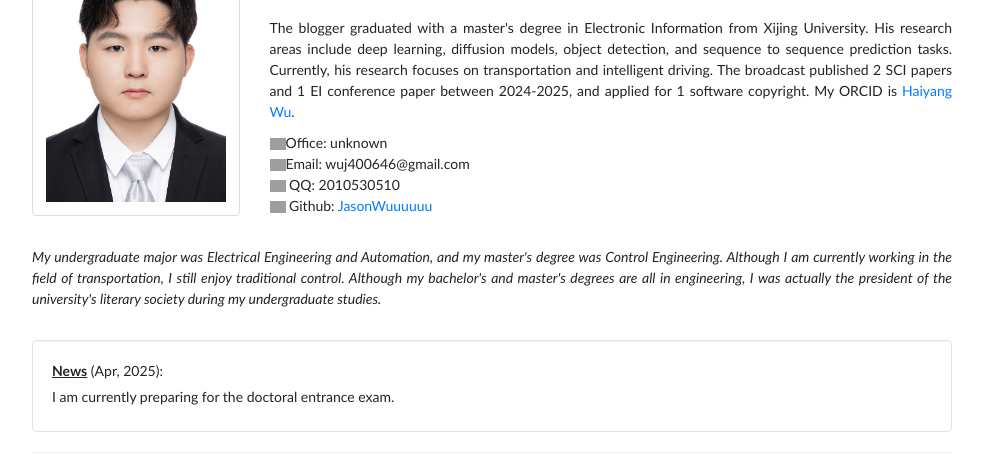
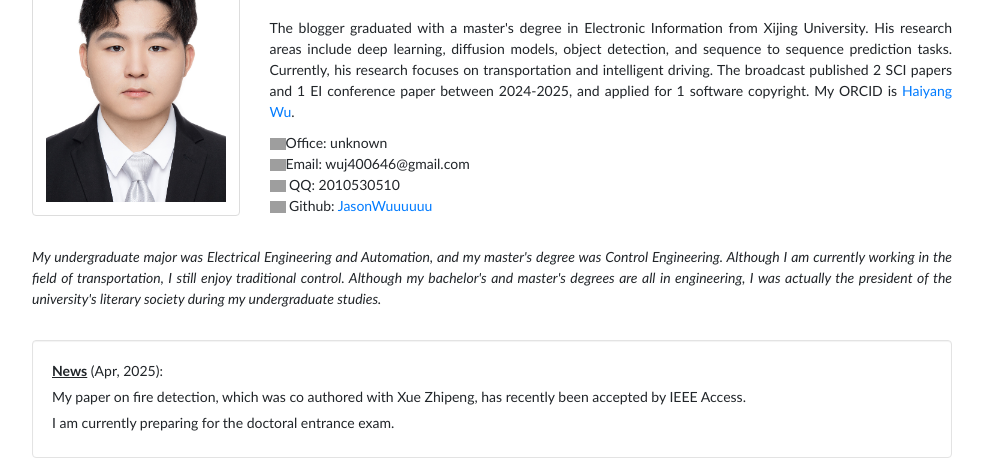
Before and after one commit to IntelligentTransportationLab/JasonWuuuuuu.github.io-1, a plain HTML site: page index.html in a window 1280 px wide. Shown: the part 132-602 px from the top of the page, without its empty margins (148-1131 px from the left). Drawn offline with Linux system fonts and the light colour scheme; grey boxes are pictures that could not be loaded.

Commit message:
Update index.html

```diff
--- a/index.html
+++ b/index.html
@@ -60,6 +60,7 @@
             <div style="margin-bottom:5px">
               <b>News</b> (Apr, 2025):
             </div>
+            <div style="margin-bottom:5px"> My paper on fire detection, which was co authored with Xue Zhipeng, has recently been accepted by IEEE Access. </div>
             <div style="margin-bottom:5px"> I am currently preparing for the doctoral entrance exam. </div>
           </div>
           <hr>
```
